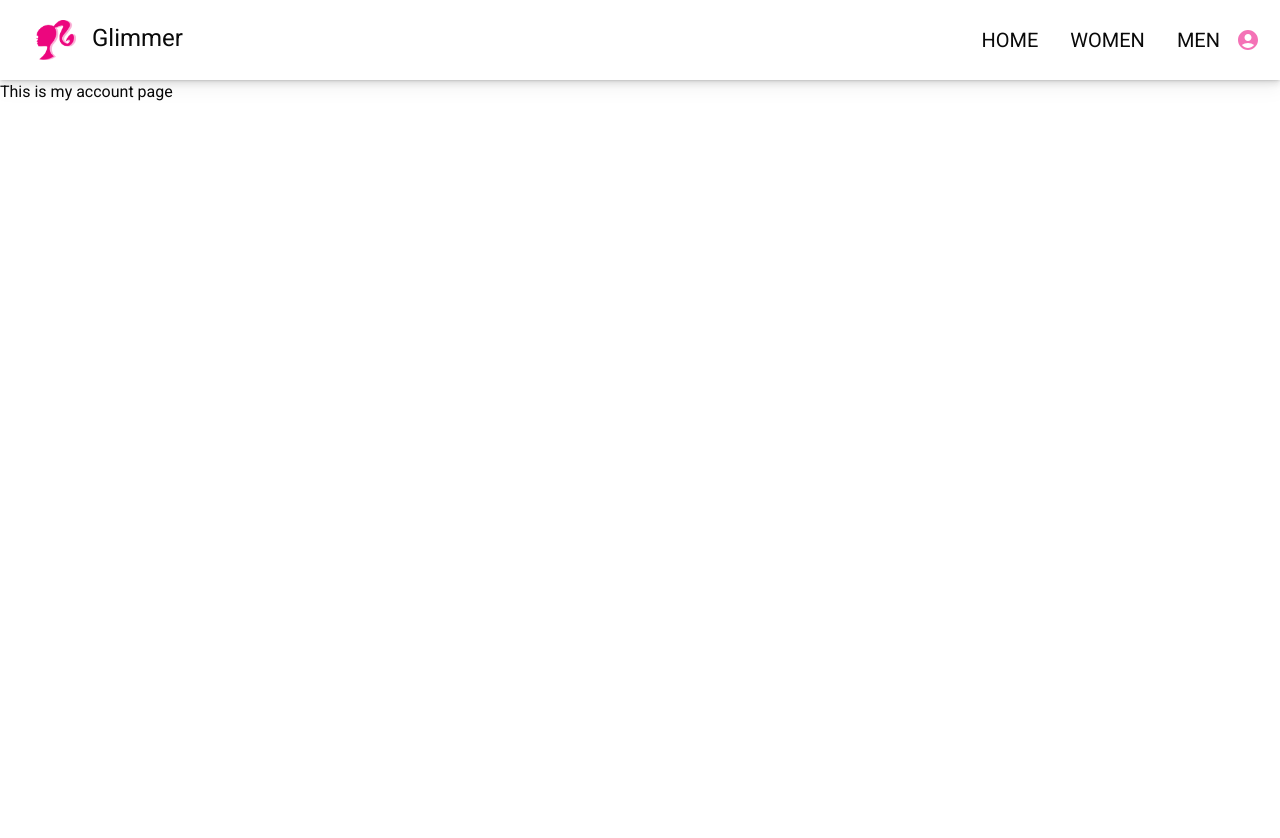
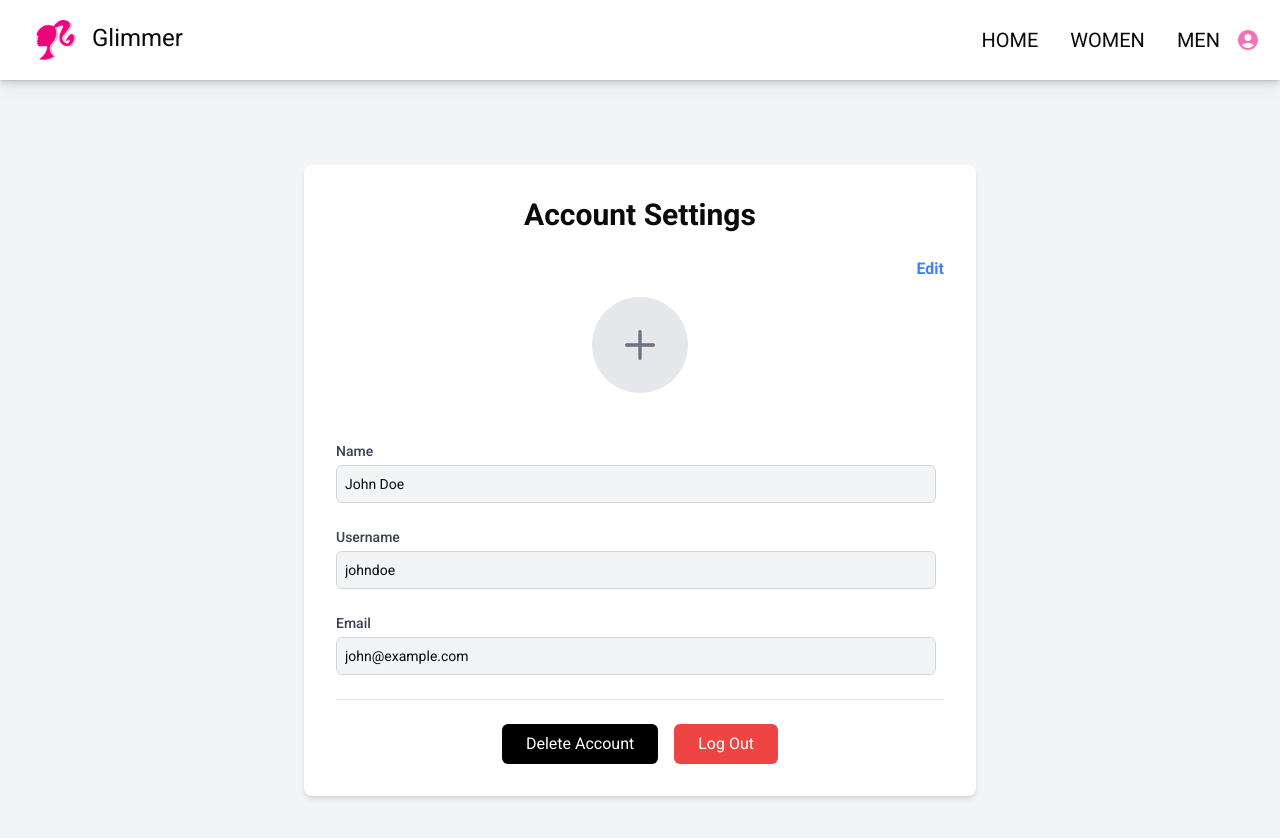
Before and after one commit to jilamikalalae/glimmer, a Next.js app: page /account in a window 1280 px wide. Shown: the top 838 px of the page. Before the commit the page ends 800 px from the top, so only its background shows below. Built offline with nearby package versions, Linux system fonts and the light colour scheme; no server answers.

Commit message:
add my account page

```diff
--- a/app/account/page.js
+++ b/app/account/page.js
@@ -1,9 +1,165 @@
-export default function Account() {
+"use client";
+import { useState } from 'react';
+
+export default function AccountSettings() {
+  const [name, setName] = useState("John Doe"); // Default value
+  const [username, setUsername] = useState("johndoe"); // Default value
+  const [email, setEmail] = useState("john@example.com"); // Default value
+  const [profilePicture, setProfilePicture] = useState(null);
+  const [preview, setPreview] = useState(null);
+  const [isEditing, setIsEditing] = useState(false); // State to toggle edit mode
+
+  const handleDeleteAccount = () => {
+    if (confirm("Are you sure you want to delete your account? This action cannot be undone.")) {
+      alert("Your account has been deleted.");
+      // Add actual deletion logic here
+    }
+  };
+
+  const handleLogout = () => {
+    alert("You have been logged out.");
+    // Add actual logout logic here
+  };
+
+  const handleSaveChanges = (e) => {
+    e.preventDefault();
+    setIsEditing(false); // Exit edit mode after saving
+    alert("Your changes have been saved.");
+    // Add actual save logic here
+  };
+
+  const handleDeleteImage = () => {
+    setProfilePicture(null);
+    setPreview(null);
+    alert("Profile picture has been deleted.");
+  };
+
+  const handleImageChange = (e) => {
+    const file = e.target.files[0];
+    if (file) {
+      const reader = new FileReader();
+      reader.onloadend = () => {
+        setPreview(reader.result);
+      };
+      reader.readAsDataURL(file);
+      setProfilePicture(file);
+    }
+  };
+
   return (
-    <>
-      <div>
-        <p>This is my account page</p>
+    <div className="min-h-screen flex items-center justify-center bg-gray-100 p-4">
+      <div className="bg-white shadow-md rounded-lg w-full max-w-2xl p-8">
+        {/* Account Settings Title */}
+        <h1 className="text-3xl font-bold mb-6 text-center">Account Settings</h1>
+
+        {/* Edit Button */}
+        <div className="flex justify-end mb-4">
+          <button
+            type="button"
+            onClick={() => setIsEditing((prev) => !prev)}
+            className="text-blue-500 hover:text-blue-700 font-semibold"
+          >
+            {isEditing ? "Cancel Edit" : "Edit"}
+          </button>
+        </div>
+
+        {/* Profile Picture Section */}
+        <div className="flex flex-col items-center mb-8">
+          <label className="cursor-pointer mb-4">
+            {preview ? (
+              <img
+                src={preview}
+                alt="Profile"
+                className="w-24 h-24 rounded-full object-cover border-2 border-gray-300 transition-opacity duration-300"
+              />
+            ) : (
+              <div className="w-24 h-24 rounded-full bg-gray-200 flex items-center justify-center">
+                <svg
+                  xmlns="http://www.w3.org/2000/svg"
+                  className="h-10 w-10 text-gray-500"
+                  fill="none"
+                  viewBox="0 0 24 24"
+                  stroke="currentColor"
+                >
+                  <path
+                    strokeLinecap="round"
+                    strokeLinejoin="round"
+                    strokeWidth={2}
+                    d="M12 4v16m8-8H4"
+                  />
+                </svg>
+              </div>
+            )}
+            <input
+              type="file"
+              accept="image/*"
+              onChange={handleImageChange}
+              className="hidden"
+            />
+          </label>
+          {preview && (
+            <button
+              type="button"
+              onClick={handleDeleteImage}
+              className="bg-black text-white text-sm py-1 px-4 rounded-md hover:bg-gray-800 transition duration-300"
+            >
+              Delete Image
+            </button>
+          )}
+        </div>
+
+        {/* Form Section */}
+        <form onSubmit={handleSaveChanges}>
+          {[
+            { label: "Name", value: name, setter: setName },
+            { label: "Username", value: username, setter: setUsername },
+            { label: "Email", value: email, setter: setEmail }
+          ].map(({ label, value, setter }, index) => (
+            <div key={index} className="mb-6">
+              <label className="block text-sm font-medium text-gray-700 mb-1">{label}</label>
+              <input
+                type={label === "Email" ? "email" : "text"}
+                value={value}
+                onChange={(e) => setter(e.target.value)}
+                placeholder={`Enter your ${label.toLowerCase()}`}
+                disabled={!isEditing}
+                required
+                className={`border border-gray-300 rounded-md p-2 w-full focus:ring-blue-500 focus:border-blue-500 text-sm placeholder-gray-400 ${isEditing ? '' : 'bg-gray-100'}`}
+                style={{ width: '600px' }} // Set a width of 600px
+              />
+            </div>
+          ))}
+
+          {isEditing && (
+            <div className="flex justify-center mb-6">
+              <button
+                type="submit"
+                className="bg-pink-500 text-white py-2 px-6 rounded-md hover:bg-pink-600 transition duration-300"
+              >
+                Save Changes
+              </button>
+            </div>
+          )}
+        </form>
+
+        <hr className="mb-6" />
+
+        {/* Delete Account and Log Out Buttons */}
+        <div className="flex justify-center space-x-4">
+          <button
+            className="bg-black text-white py-2 px-6 rounded-md hover:bg-gray-800 transition duration-300"
+            onClick={handleDeleteAccount}
+          >
+            Delete Account
+          </button>
+          <button
+            className="bg-red-500 text-white py-2 px-6 rounded-md hover:bg-red-600 transition duration-300"
+            onClick={handleLogout}
+          >
+            Log Out
+          </button>
+        </div>
       </div>
-    </>
+    </div>
   );
 }
--- a/package.json
+++ b/package.json
@@ -11,9 +11,10 @@
   "dependencies": {
     "@emotion/react": "^11.13.3",
     "@emotion/styled": "^11.13.0",
+    "@heroicons/react": "^1.0.6",
     "@mui/icons-material": "^6.0.2",
+    "bcryptjs": "^2.4.3",
     "mongodb": "^6.9.0",
-    "bcryptjs": "^2.4.3",
     "mongoose": "^8.6.3",
     "next": "14.2.13",
     "next-auth": "^4.24.7",
```
Also changed, not shown: 1 other file (tests, documents, lock files or other folders).
